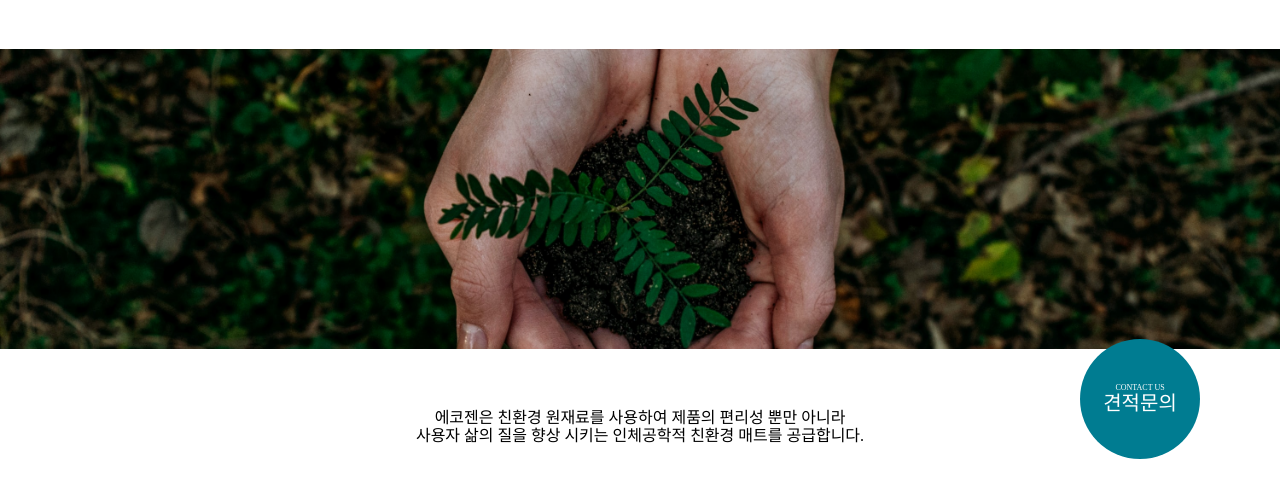
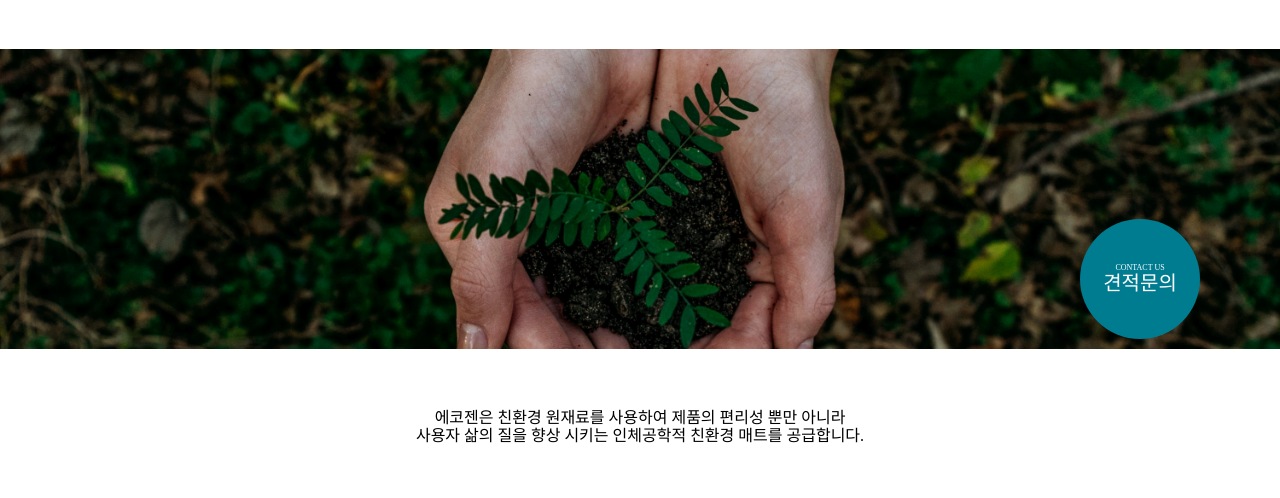
Before and after one commit to sondeokhyeon/eco_dist, a plain HTML site: page summary.html in a window 1280 px wide. Shown: the part 261-759 px from the top of the page. Drawn offline with Linux system fonts and the light colour scheme; grey boxes are pictures that could not be loaded; a web font is replaced by a local one.

Commit message:
개요 css 변경

```diff
--- a/summary.c287c8dd.css
+++ b/summary.c287c8dd.css
@@ -174,5 +174,14 @@
   flex: 2.1;
   align-items: center;
 }
+#footer {
+  position: relative;
+}
+
+.contact_us_cont {
+  position: absolute;
+  bottom: 200px;
+  right: 80px;
+}
 
 /*# sourceMappingURL=/summary.c287c8dd.css.map */
```
Also changed, not shown: 1 other file.
